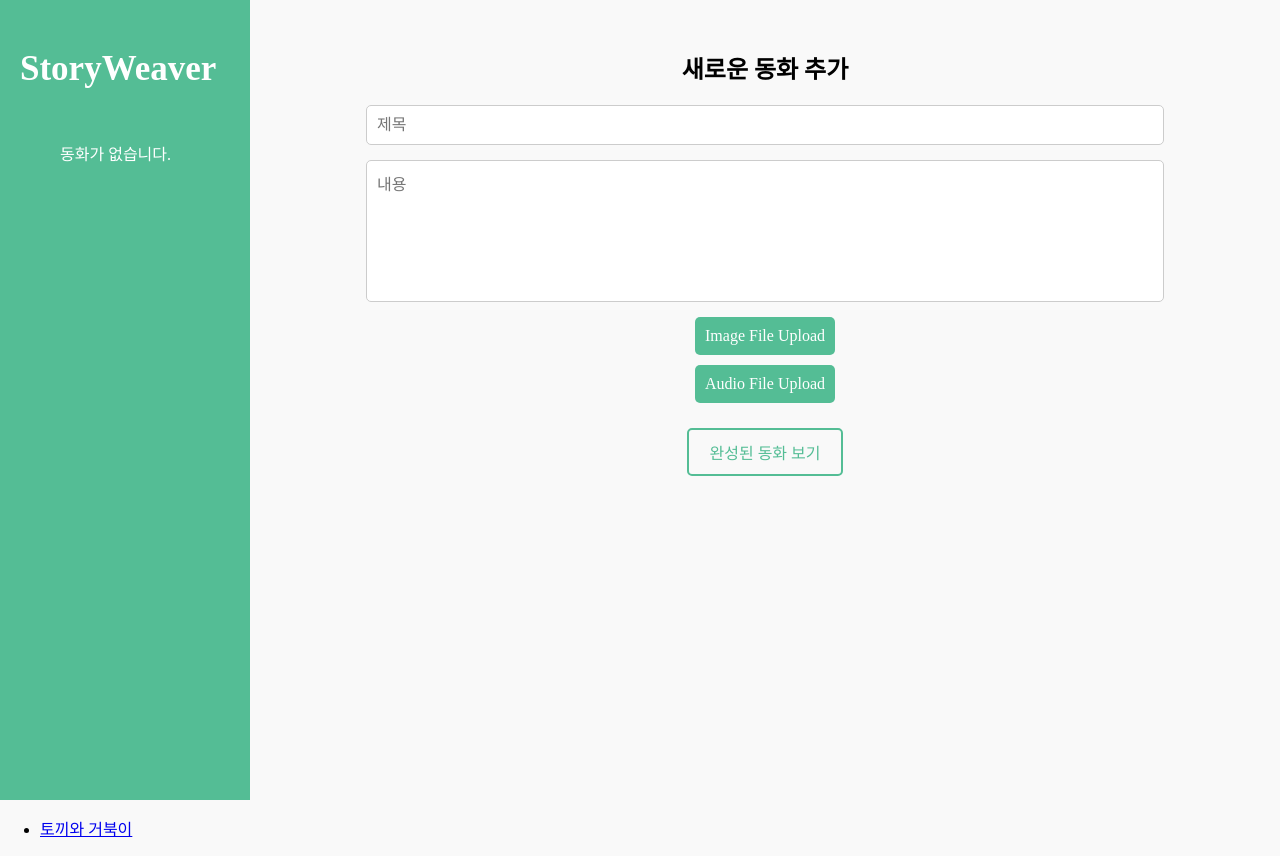
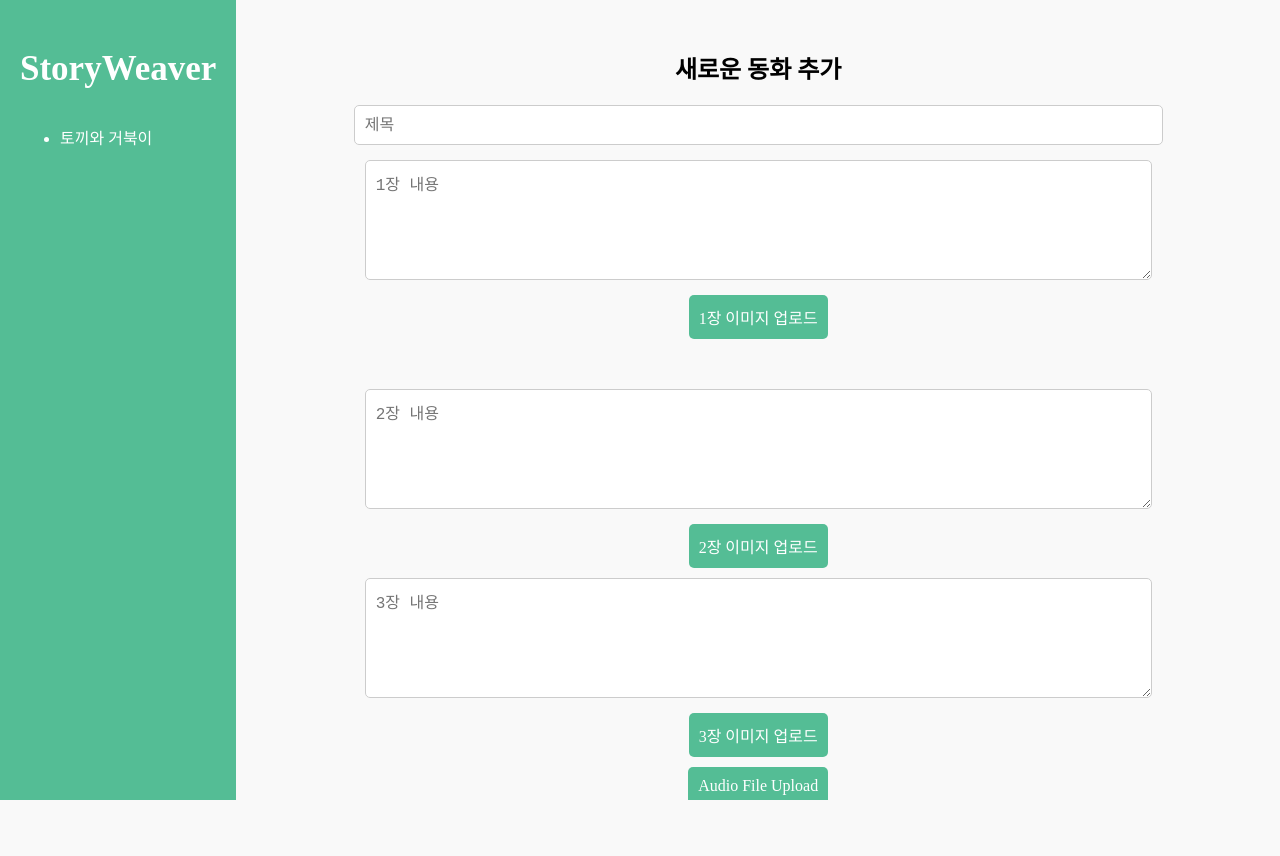
Before and after one commit to dhlim55/storybook_tool, a React (Create React App) app: page / in a window 1280 px wide. After the commit the page ends 800 px from the top, so only its background shows below. Built offline with nearby package versions, Linux system fonts and the light colour scheme; a web font is replaced by a local one.

Commit message:
navbar 수정 + 동화 업로드 시 3챕터로 나눠 업로드 기능 추가

```diff
--- a/src/components/ UploadStory.js
+++ b/src/components/ UploadStory.js
@@ -24,15 +24,26 @@ const GlobalStyles = () => {
 
 const UploadStory = ({ onUpload }) => {
   const [title, setTitle] = useState("");
+  const [text1, setText1] = useState("");
+  const [text2, setText2] = useState("");
+  const [text3, setText3] = useState("");
+  const [image1, setImage1] = useState(null);
+  const [image2, setImage2] = useState(null);
+  const [image3, setImage3] = useState(null);
   const [text, setText] = useState("");
   const [image, setImage] = useState(null);
   const [audio, setAudio] = useState(null);
   const [stories, setStories] = useState([]);
 
-  const handleImageUpload = (e) => {
+  const handleImageUpload = (e, page) => {
     const file = e.target.files[0];
-    setImage(URL.createObjectURL(file));
+    const url = URL.createObjectURL(file);
+
+    if (page === 1) setImage1(url);
+    if (page === 2) setImage2(url);
+    if (page === 3) setImage3(url);
   };
+
 
   const handleAudioUpload = (e) => {
     const file = e.target.files[0];
@@ -40,44 +51,50 @@ const UploadStory = ({ onUpload }) => {
   };
 
   const handleSubmit = () => {
-    if (title && text && image && audio) {
-      const newStory = { title, text, image, audio };
-      setStories([...stories, newStory]); // 목록 업데이트
-      onUpload(newStory);
+    if (!title || !audio) {
+      alert("제목과 오디오는 필수입니다.");
+      return;
+    }
 
-      // 입력 필드 초기화
-      setTitle("");
-      setText("");
-      setImage(null);
-      setAudio(null);
-    } else {
-      alert("모든 항목을 입력해주세요!");
+    const pages = [];
+
+    if (text1 && image1) pages.push({ text: text1, image: image1, audio });
+    if (text2 && image2) pages.push({ text: text2, image: image2, audio });
+    if (text3 && image3) pages.push({ text: text3, image: image3, audio });
+
+    if (pages.length === 0) {
+      alert("최소한 한 장 이상 입력해주세요.");
+      return;
     }
+
+
+    const newStory = {
+      id: Date.now(),
+      title,
+      pages,
+    };
+
+    const saved = JSON.parse(localStorage.getItem("stories")) || [];
+    const updated = [...saved, newStory];
+    localStorage.setItem("stories", JSON.stringify(updated));
+
+    onUpload(newStory);
+
+    // 초기화
+    setTitle("");
+    setText1(""); setText2(""); setText3("");
+    setImage1(null); setImage2(null); setImage3(null);
+    setAudio(null);
   };
 
   return (
     <>
       <GlobalStyles />
       <div className="container">
-        {/* 왼쪽 네비게이션 바 */}
-        <nav className="navBar">
-          <h1 className="logo">StoryWeaver</h1>
-          <ul className="storyList">
-            {stories.length === 0 ? (
-              <p className="emptyText">동화가 없습니다.</p>
-            ) : (
-              stories.map((story, index) => (
-                <li key={index} className="storyItem">
-                  {story.title}
-                </li>
-              ))
-            )}
-          </ul>
-        </nav>
 
         {/* 오른쪽 입력 폼 */}
         <div className="mainContent">
-          <h2 className="heading">새로운 동화 추가</h2>
+        <h2 className="heading">새로운 동화 추가</h2>
           <input
             type="text"
             placeholder="제목"
@@ -85,24 +102,66 @@ const UploadStory = ({ onUpload }) => {
             onChange={(e) => setTitle(e.target.value)}
             className="input"
           />
+
+        {/* 1장 */}
+        <div className="pageBlock">
           <textarea
-            placeholder="내용"
-            value={text}
-            onChange={(e) => setText(e.target.value)}
+            placeholder="1장 내용"
+            value={text1}
+            onChange={(e) => setText1(e.target.value)}
             className="textarea"
           />
-
-          {/* 이미지 업로드 */}
-          <label htmlFor="imageUpload" className="fileLabel">
-            Image File Upload
+          <label htmlFor="imageUpload1" className="fileLabel">
+            1장 이미지 업로드
             <input
               type="file"
               accept="image/*"
-              id="imageUpload"
-              onChange={handleImageUpload}
+              id="imageUpload1"
+              onChange={(e) => handleImageUpload(e, 1)}
               className="fileInput"
             />
           </label>
+          {image1 && <img src={image1} alt="1장 이미지" className="previewImage" />}
+        </div>
+
+
+        {/* 2장 */}
+        <textarea
+          placeholder="2장 내용"
+          value={text2}
+          onChange={(e) => setText2(e.target.value)}
+          className="textarea"
+        />
+          <label htmlFor="imageUpload2" className="fileLabel">
+            2장 이미지 업로드
+            <input
+              type="file"
+              accept="image/*"
+              id="imageUpload2"
+              onChange={(e) => handleImageUpload(e, 2)}
+              className="fileInput"
+          />
+          </label>
+          {image2 && <img src={image2} alt="2장 이미지" className="previewImage" />}
+
+        {/* 3장 */}
+        <textarea
+          placeholder="3장 내용"
+          value={text3}
+          onChange={(e) => setText3(e.target.value)}
+          className="textarea"
+        />
+        <label htmlFor="imageUpload3" className="fileLabel">
+          3장 이미지 업로드
+          <input
+            type="file"
+            accept="image/*"
+            id="imageUpload3"
+            onChange={(e) => handleImageUpload(e, 3)}
+            className="fileInput"
+        />
+        </label>
+        {image3 && <img src={image3} alt="3장 이미지" className="previewImage" />}
 
           {/* 업로드된 이미지 미리보기 */}
           {image && <img src={image} alt="업로드된 이미지" className="previewImage" />}
--- a/src/components/NavBar.js
+++ b/src/components/NavBar.js
@@ -1,4 +1,5 @@
 import React from "react";
+import { Link } from "react-router-dom";
 
 const NavBar = ({ stories }) => {
   return (
@@ -10,7 +11,9 @@ const NavBar = ({ stories }) => {
         ) : (
           stories.map((story, index) => (
             <li key={index} className="storyItem">
-              {story.title}
+                <Link to={`/storybook/${story.id}`} style={{ color: 'white', textDecoration: 'none' }}>
+                    {story.title}
+                </Link>
             </li>
           ))
         )}
--- a/src/components/StoryPage.js
+++ b/src/components/StoryPage.js
@@ -1,28 +1,46 @@
 import React, { useEffect, useRef } from "react";
-import './StoryPage.css'
+import './StoryPage.css';
 
-const StoryPage = ({ title, text, image, audio }) => {
+const StoryPage = ({ pages }) => {
+  return (
+    <div className="story-page">
+      {pages.map((page, index) => (
+        <PageSection key={index} index={index} {...page} />
+      ))}
+    </div>
+  );
+};
+
+const PageSection = ({ text, image, audio, index }) => {
   const audioRef = useRef(null);
 
   useEffect(() => {
     if (audioRef.current) {
-      audioRef.current.play();
+      //audioRef.current.play();
     }
   }, [audio]);
 
   return (
-    <div className="story-page">
+    <div className="page-section">
+      <h2>{index + 1}장</h2>
       <div className="story-content">
-        <img className="story-image" src={image} alt="Story scene" />
+        <img className="story-image" src={image} alt={`Page ${index + 1}`} />
         <div className="story-text">
-          <h2>{title}</h2>
           <p>{text}</p>
-          <button className="audio-button" onClick={() => audioRef.current.play()}>
-            🔊
-          </button>
-          <audio ref={audioRef} src={audio} />
+          {audio && (
+            <>
+              <button
+                className="audio-button"
+                onClick={() => audioRef.current.play()}
+              >
+                🔊 효과음 재생
+              </button>
+              <audio ref={audioRef} src={audio} />
+            </>
+          )}
         </div>
       </div>
+      <hr className="page-divider" />
     </div>
   );
 };
--- a/src/components/UploadStory.css
+++ b/src/components/UploadStory.css
@@ -30,6 +30,8 @@
     display: flex;
     flex-direction: column;
     align-items: center;
+    overflow-y: auto;      /* ← 스크롤 가능하게 만들기 */
+    max-height: 100vh;
 }
 
 /* 제목 */
@@ -59,11 +61,19 @@
     border: 2px solid #54BD95;
 }
 
-/* 텍스트 영역 */
 .textarea {
+    width: 80%;
+    padding: 10px;
+    margin-bottom: 15px;
+    border: 1px solid #ccc;
+    border-radius: 5px;
+    font-size: 16px;
     height: 120px;
-    resize: none;
-}
+    resize: vertical;
+    box-sizing: border-box;
+    min-height: 120px;
+  }
+
 
 .textarea:focus {
     outline: none; /* 기본 파란색 테두리 제거 */
@@ -119,3 +129,12 @@
     background-color: #54BD95;
     color: white;
 }
+
+.pageBlock {
+    width: 100%;
+    max-width: 1300px;
+    margin-bottom: 40px;
+    display: flex;
+    flex-direction: column;
+    align-items: center;
+  }
--- a/src/pages/Home.js
+++ b/src/pages/Home.js
@@ -1,7 +1,8 @@
 import React, { useState, useEffect } from "react";
-import { Link } from "react-router-dom";
 import storiesData from "../data/stories";
 import UploadStory from "../components/ UploadStory";
+import NavBar from "../components/NavBar";
+import "../components/UploadStory.css";
 
 const Home = () => {
   const [stories, setStories] = useState(() => {
@@ -17,21 +18,16 @@ const Home = () => {
     const newStoryData = {
       id: stories.length + 1,
       title: newStory.title,
-      pages: [{ text: newStory.text, image: newStory.image, audio: newStory.audio }],
+      pages: newStory.pages, // ✅ 전체 페이지 배열을 그대로 넣기!
     };
     setStories([...stories, newStoryData]);
   };
 
+
   return (
-    <div>
+      <div className="container">
+       <NavBar stories={stories} />
       <UploadStory onUpload={handleUpload} />
-      <ul>
-        {stories.map((story) => (
-          <li key={story.id}>
-            <Link to={`/storybook/${story.id}`}>{story.title}</Link>
-          </li>
-        ))}
-      </ul>
     </div>
   );
 };
--- a/src/pages/StoryBook.js
+++ b/src/pages/StoryBook.js
@@ -19,11 +19,10 @@ const StoryBook = () => {
   return (
     <div className="storybook-container">
       <h1>{story.title}</h1>
-      {story.pages.map((page, index) => (
-        <StoryPage key={index} {...page} />
-      ))}
+      <StoryPage pages={story.pages} /> {/* ✅ 전체 배열을 한 번에 넘김 */}
     </div>
   );
+
 };
 
 export default StoryBook;
```
